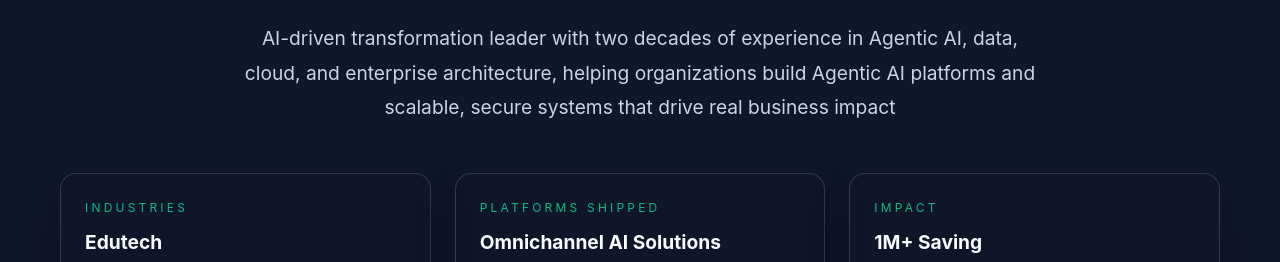
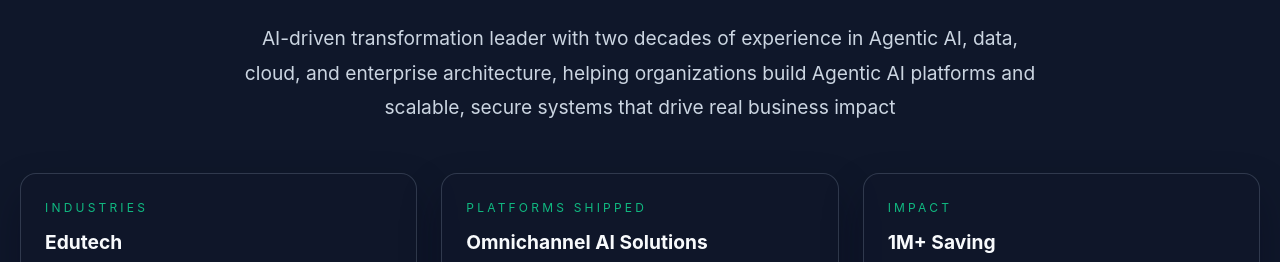
Before and after one commit to amanpatial/amanpatial.github.io, a plain HTML site: page index.html in a window 1280 px wide. Shown: the part 514-776 px from the top of the page. Drawn offline with Linux system fonts and the light colour scheme.

Commit message:
fix style

```diff
--- a/index.html
+++ b/index.html
@@ -5,7 +5,7 @@
   <meta name="viewport" content="width=device-width, initial-scale=1.0" />
   <meta name="description" content="Aman Patial – Solution Architect, Tech Leader, Builder. Helping organizations design scalable systems, lead engineering teams, and adopt modern cloud & AI technologies." />
   <title>Aman Patial | Solution Architect | Tech Leader | Builder</title>
-  <link rel="stylesheet" href="styles.css" />
+  <link rel="stylesheet" href="/styles.css?v=2" />
 </head>
 <body>
 
--- a/styles.css
+++ b/styles.css
@@ -33,8 +33,11 @@ body {
 
 .container {
   max-width: 1200px;
-  margin: 0 auto;
+  width: 100%;
+  margin-left: auto;
+  margin-right: auto;
   padding: 0 20px;
+  box-sizing: border-box;
 }
 
 /* Navigation */
@@ -196,7 +199,9 @@ body {
   margin-top: 60px;
   min-height: 70vh;
   display: flex;
+  flex-direction: column;
   align-items: center;
+  justify-content: center;
   position: relative;
   overflow: hidden;
 }
@@ -204,6 +209,10 @@ body {
 .hero-container {
   text-align: center;
   width: 100%;
+  max-width: 100%;
+  margin-left: auto;
+  margin-right: auto;
+  display: block;
 }
 
 .hero-title {
```
Also changed, not shown: clients.html (+1 -1 lines), contact.html (+1 -1 lines), experience.html (+1 -1 lines), industries.html (+1 -1 lines), projects.html (+1 -1 lines), services.html (+1 -1 lines).
